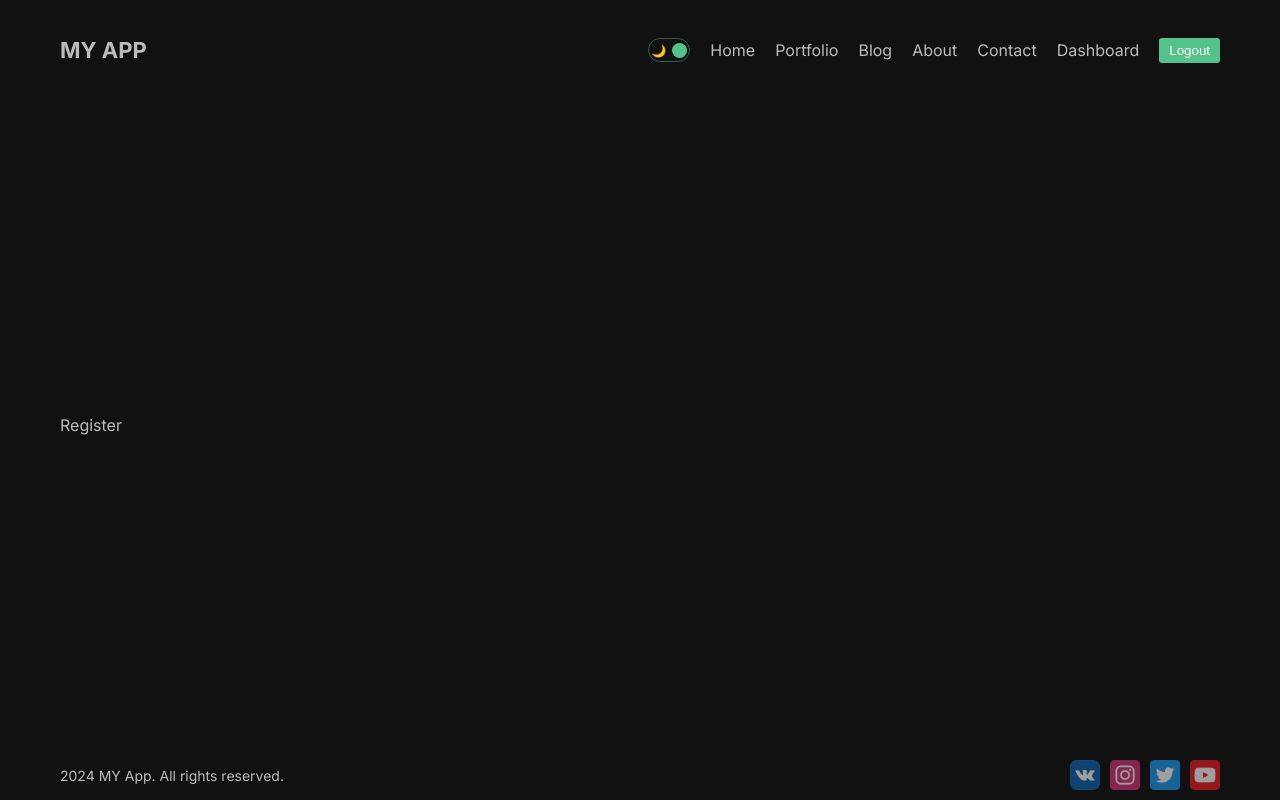
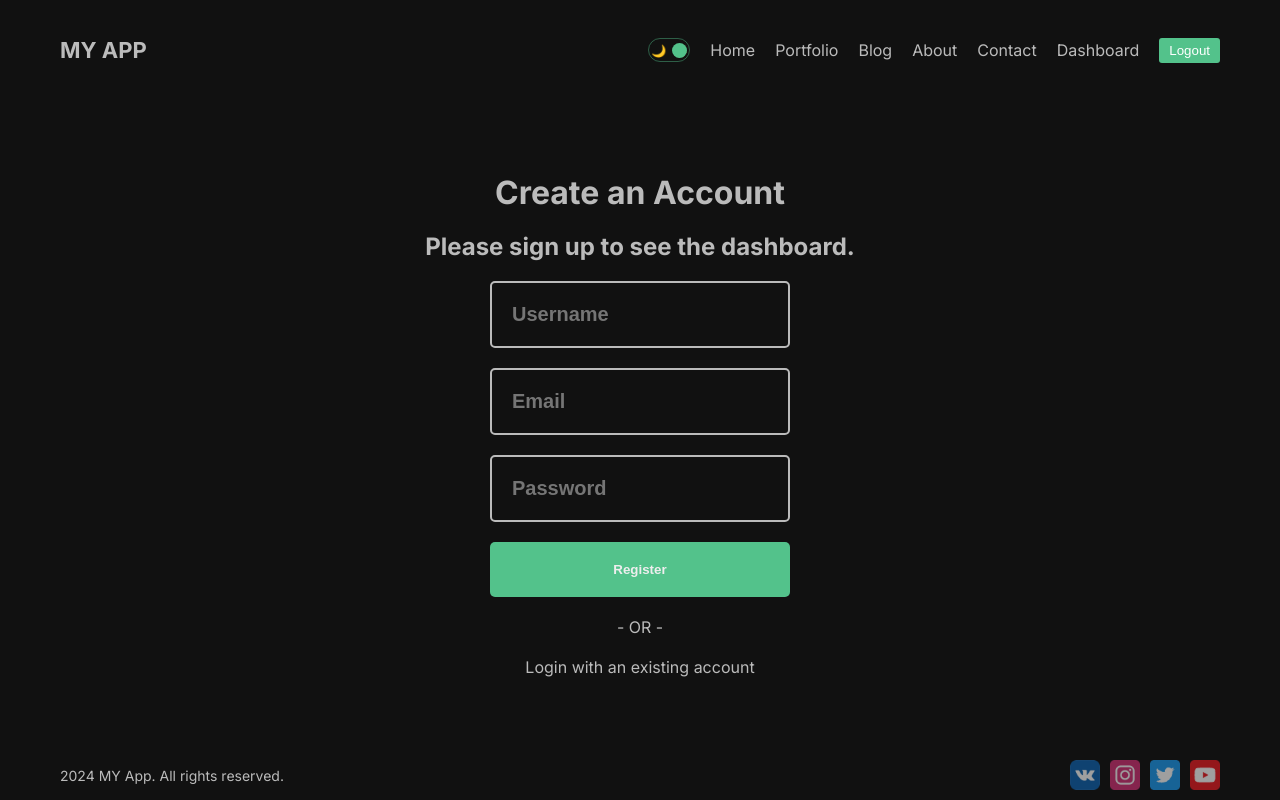
Before and after one commit to MikeSaburov/my_app, a Next.js app: page /dashboard/register in a window 1280 px wide. Built offline with nearby package versions, Linux system fonts and the light colour scheme.

Commit message:
refactor(auth/register): сверстана страница регистрации

```diff
--- a/src/app/dashboard/(auth)/register/page.jsx
+++ b/src/app/dashboard/(auth)/register/page.jsx
@@ -1,6 +1,40 @@
+'use client';
+
+import Link from 'next/link';
 import styles from './register.module.css';
+
 const Register = () => {
-  return <div>Register</div>;
+  return (
+    <div className={styles.container}>
+      <h1 className={styles.title}>Create an Account</h1>
+      <h2 className={styles.subtitle}>Please sign up to see the dashboard.</h2>
+      <form className={styles.form}>
+        <input
+          type="text"
+          placeholder="Username"
+          required
+          className={styles.input}
+        />
+        <input
+          type="text"
+          placeholder="Email"
+          required
+          className={styles.input}
+        />
+        <input
+          type="password"
+          placeholder="Password"
+          required
+          className={styles.input}
+        />
+        <button className={styles.button}>Register</button>
+      </form>
+      <span className={styles.or}>- OR -</span>
+      <Link className={styles.link} href="/dashboard/login">
+        Login with an existing account
+      </Link>
+    </div>
+  );
 };
 
 export default Register;
```
